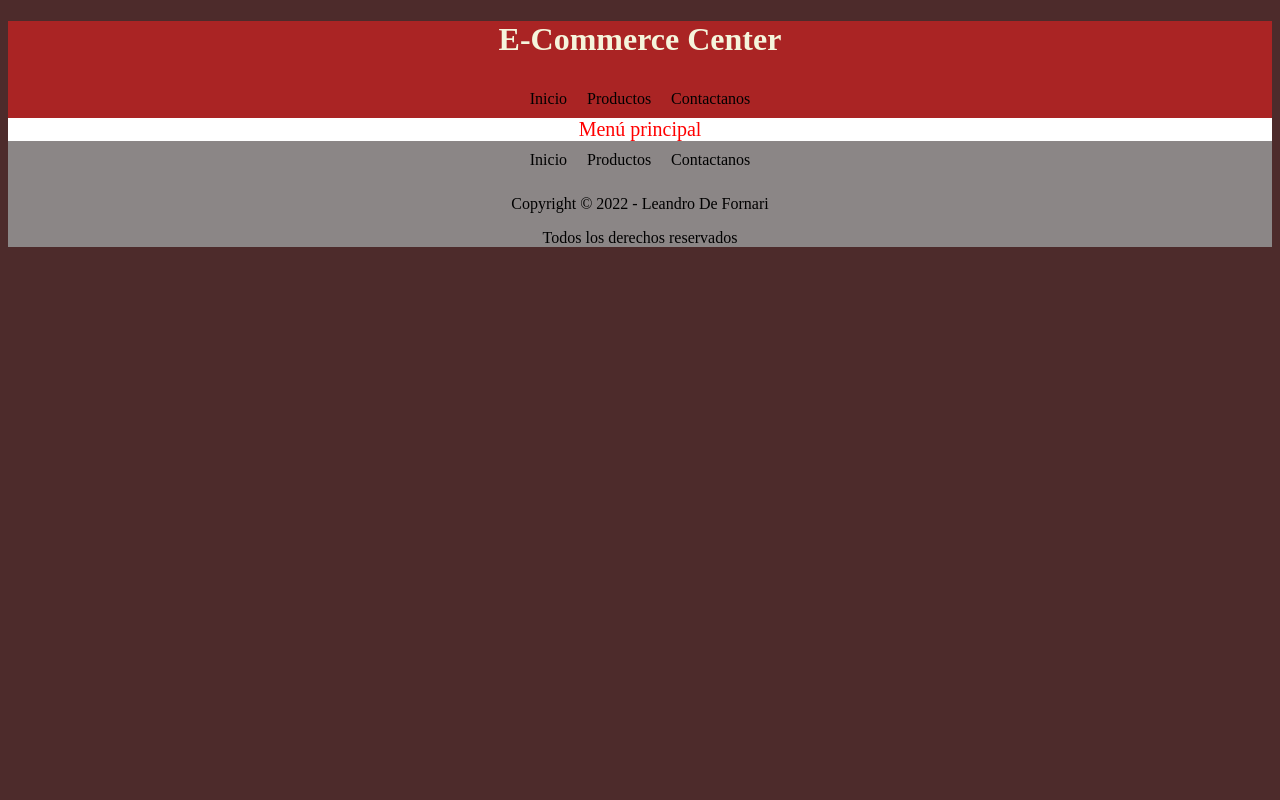
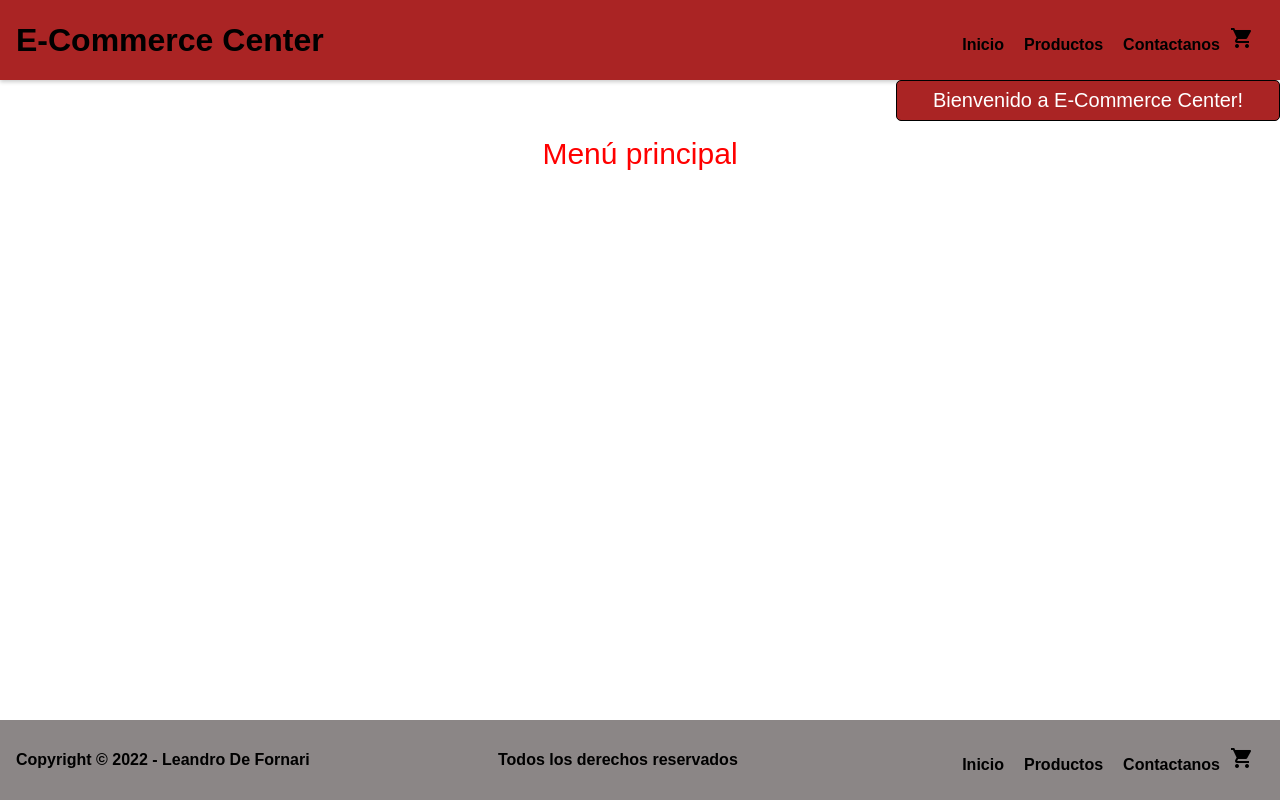
Before and after one commit to ldfornari/React-ecommerce-de-fornari, a React (Create React App) app: page / in a window 1280 px wide. Built offline with nearby package versions, Linux system fonts and the light colour scheme.

Commit message:
tercera entrega

```diff
--- a/public/index.html
+++ b/public/index.html
@@ -5,39 +5,14 @@
     <link rel="icon" href="%PUBLIC_URL%/favicon.ico" />
     <meta name="viewport" content="width=device-width, initial-scale=1" />
     <meta name="theme-color" content="#000000" />
-    <meta
-      name="description"
-      content="Web site created using create-react-app"
-    />
+    <meta name="description" content="Web site created using create-react-app" />
     <link rel="apple-touch-icon" href="%PUBLIC_URL%/logo192.png" />
-    <!--
-      manifest.json provides metadata used when your web app is installed on a
-      user's mobile device or desktop. See https://developers.google.com/web/fundamentals/web-app-manifest/
-    -->
+    <link href="https://fonts.googleapis.com/css2?family=Material+Icons" rel="stylesheet" />
     <link rel="manifest" href="%PUBLIC_URL%/manifest.json" />
-    <!--
-      Notice the use of %PUBLIC_URL% in the tags above.
-      It will be replaced with the URL of the `public` folder during the build.
-      Only files inside the `public` folder can be referenced from the HTML.
-
-      Unlike "/favicon.ico" or "favicon.ico", "%PUBLIC_URL%/favicon.ico" will
-      work correctly both with client-side routing and a non-root public URL.
-      Learn how to configure a non-root public URL by running `npm run build`.
-    -->
     <title>React App</title>
   </head>
   <body>
     <noscript>You need to enable JavaScript to run this app.</noscript>
     <div id="root"></div>
-    <!--
-      This HTML file is a template.
-      If you open it directly in the browser, you will see an empty page.
-
-      You can add webfonts, meta tags, or analytics to this file.
-      The build step will place the bundled scripts into the <body> tag.
-
-      To begin the development, run `npm start` or `yarn start`.
-      To create a production bundle, use `npm run build` or `yarn build`.
-    -->
   </body>
 </html>
--- a/src/components/App.js
+++ b/src/components/App.js
@@ -1,10 +1,12 @@
 import Header from "./Header"
 import Main from "./Main"
 import Footer from "./Footer"
+import ItemListContainer from "./ItemListContainer"
 
 const App = () => {
     return <>
     <Header/>
+    <ItemListContainer/>
     <Main/>
     <Footer/>
     </>
--- /dev/null
+++ b/src/components/CartWidget.js
@@ -0,0 +1,6 @@
+const CartWidget = () => {
+    return (
+        <span class="material-icons">shopping_cart</span>
+    )
+}
+export default CartWidget
--- a/src/components/Footer.js
+++ b/src/components/Footer.js
@@ -3,9 +3,9 @@ import NavBar from "./NavBar"
 const Footer = () => {
     return (
         <footer className="footer">
-            <NavBar/>
             <p>Copyright © 2022 - Leandro De Fornari</p>
             <p>Todos los derechos reservados</p>
+            <NavBar/>
         </footer>
     )
 }
--- /dev/null
+++ b/src/components/ItemListContainer.js
@@ -0,0 +1,7 @@
+const ItemListContainer = (greeting) => {
+   return(
+   <div className="ItemListContainer">
+        <p>Bienvenido a E-Commerce Center!</p>
+   </div>)
+}
+export default ItemListContainer
--- a/src/components/NavBar.js
+++ b/src/components/NavBar.js
@@ -1,9 +1,12 @@
+import CartWidget from './CartWidget'
+
 const NavBar = () => {
     return (
         <nav className="nav">
             <a href="/" className="nav__link">Inicio</a>
             <a href="/" className="nav__link">Productos</a>
             <a href="/" className="nav__link">Contactanos</a>
+            <CartWidget/>
         </nav>
     )
 }
--- a/src/scss/style.scss
+++ b/src/scss/style.scss
@@ -1,30 +1,71 @@
-body {
-    background-color: rgb(77, 43, 43);
-    color: beige;
+*{
+    margin: 0;
+    padding: 0;
+    box-sizing: border-box;
 }
+
+thml, body, #root {
+    height: 100vh;
+    font-family: Arial, Helvetica, sans-serif;
+}
+
+#root {
+    display: flex;
+    flex-direction: column;
+}
+
+#root > main, #root > footer, #root > header {
+    padding: 1rem;
+}
+
+#root > header {
+    background-color: rgb(170, 36, 36);
+    display: flex;
+    justify-content: space-between;
+    align-items: center;
+    box-shadow: 0 2px 4px rgba(0, 0, 0, 0.2);
+}
+
+#root > main{
+    background-color: white;
+    flex-grow: 1;
+    color: red;
+    text-align: center;
+    font-size: 30px;
+}
+.ItemListContainer{
+    margin-left: 70%;
+    padding: .5rem;
+    border: 1px solid black;
+    border-radius: 5px;
+    background-color: rgb(170, 36, 36);
+    color: white;
+    text-align: center;
+    height: auto;
+    width: 30%;
+    font-size: 20px;
+}
+
+#root > footer{
+    background-color: rgb(139, 134, 134);
+    color: black;
+    font-weight: bold;
+    display: flex;
+    justify-content: space-between;
+    align-items: center;
+}
+
 .nav{
+    margin-left: 1rem;
     padding: 10px;
+    font-weight: bold;
     &__link{
         text-decoration: none;
         color: black;
         padding: 10px;
     }
+    &__link:hover{
+        background-color: rgb(170, 36, 36);
+        color: white;
+    }
 }
-.header{
-    background-color: rgb(170, 36, 36);
-    color: beige;
-    text-align: center;
-}
-
-.footer{
-    background-color: rgb(139, 134, 134);
-    color: black;
-    text-align: center;
-}
-
-.main{
-    background-color: white;
-    color: red;
-    text-align: center;
-    font-size: 20px
-}
```
